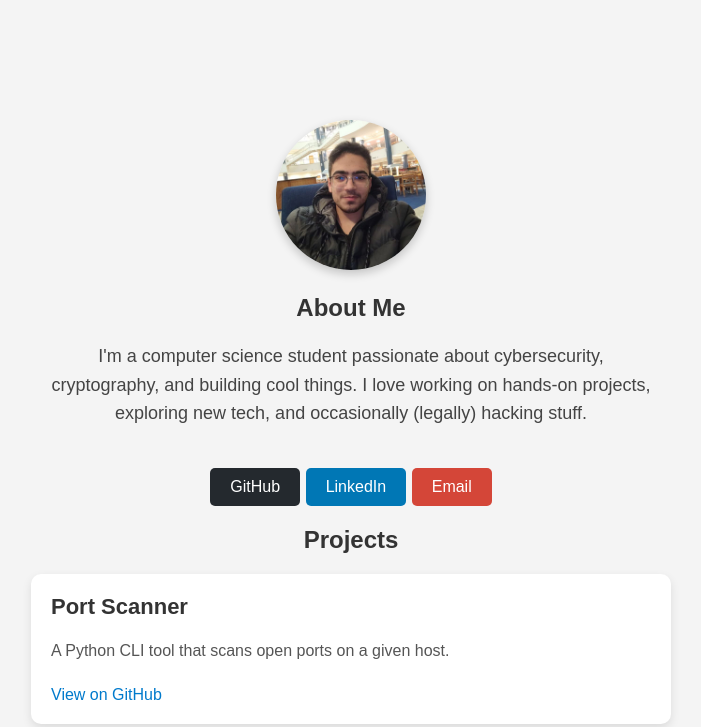
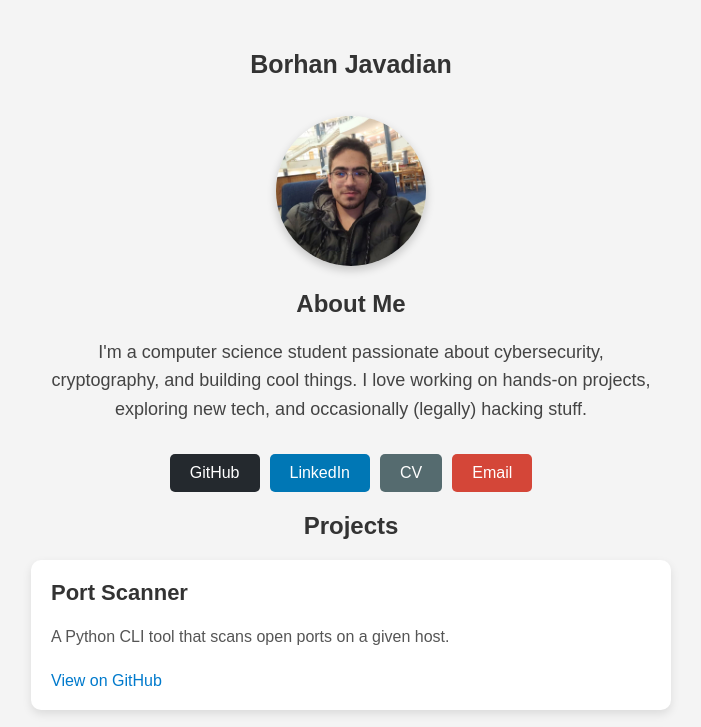
Before and after one commit to Borhanxj/borhan.github.io, a plain HTML site: page index.html in a window 1280 px wide. Shown: the top 727 px of the page, without its empty margins (289-990 px from the left). Drawn offline with Linux system fonts and the light colour scheme.

Commit message:
Almost done

```diff
--- a/index.html
+++ b/index.html
@@ -5,16 +5,20 @@
     <title>Borhan's Website</title>
     <meta name="viewport" content="width=device-width, initial-scale=1.0">
     <style>
+        html {
+            scroll-behavior: smooth;
+        }
+
         body {
             font-family: Arial, sans-serif;
             text-align: center;
-            margin-top: 100px;
+            margin-top: 50px;
             background-color: #f4f4f4;
             color: #333;
         }
 
         h1 {
-            font-size: 36px;
+            font-size: 25px;
         }
 
         p {
@@ -37,7 +41,6 @@
             color: white;
             text-decoration: none;
             border-radius: 5px;
-            margin-top: 20px;
             font-size: 16px;
             transition: background-color 0.2s;
         }
@@ -60,6 +63,22 @@
 
         .email:hover {
             background-color: #a7362b;
+        }
+
+        .cv {
+            background-color: #556b6f;
+        }
+
+        .cv:hover {
+            background-color: #455a5f;
+        }
+
+        .button-group {
+            margin-top: 30px;
+            display: flex;
+            flex-wrap: wrap;
+            justify-content: center;
+            gap: 10px;
         }
 
         .projects {
@@ -143,11 +162,18 @@
             .project-card {
                 text-align: center;
             }
+
+            .button-group {
+                flex-direction: column;
+                gap: 15px;
+            }
         }
     </style>
 </head>
 
 <body>
+    <h1>Borhan Javadian</h1>
+
     <img src="images/me.jpg" alt="My photo" class="profile-pic">
     <h2>About Me</h2>
     <p class="about">
@@ -155,11 +181,13 @@
         I love working on hands-on projects, exploring new tech, and occasionally (legally) hacking stuff.
     </p>
 
-    <p>
+    <div class="button-group">
         <a href="https://github.com/borhanxj" class="button" target="_blank">GitHub</a>
         <a href="https://linkedin.com/in/borhan-javadian-b0692a347" class="button linkedin" target="_blank">LinkedIn</a>
+        <a href="cv.pdf" class="button cv" target="_blank">CV</a>
         <a href="mailto:borhan.javadian@proton.me" class="button email">Email</a>
-    </p>
+    </div>
+
     <h2>Projects</h2>
 
     <div class="project-card">
```
